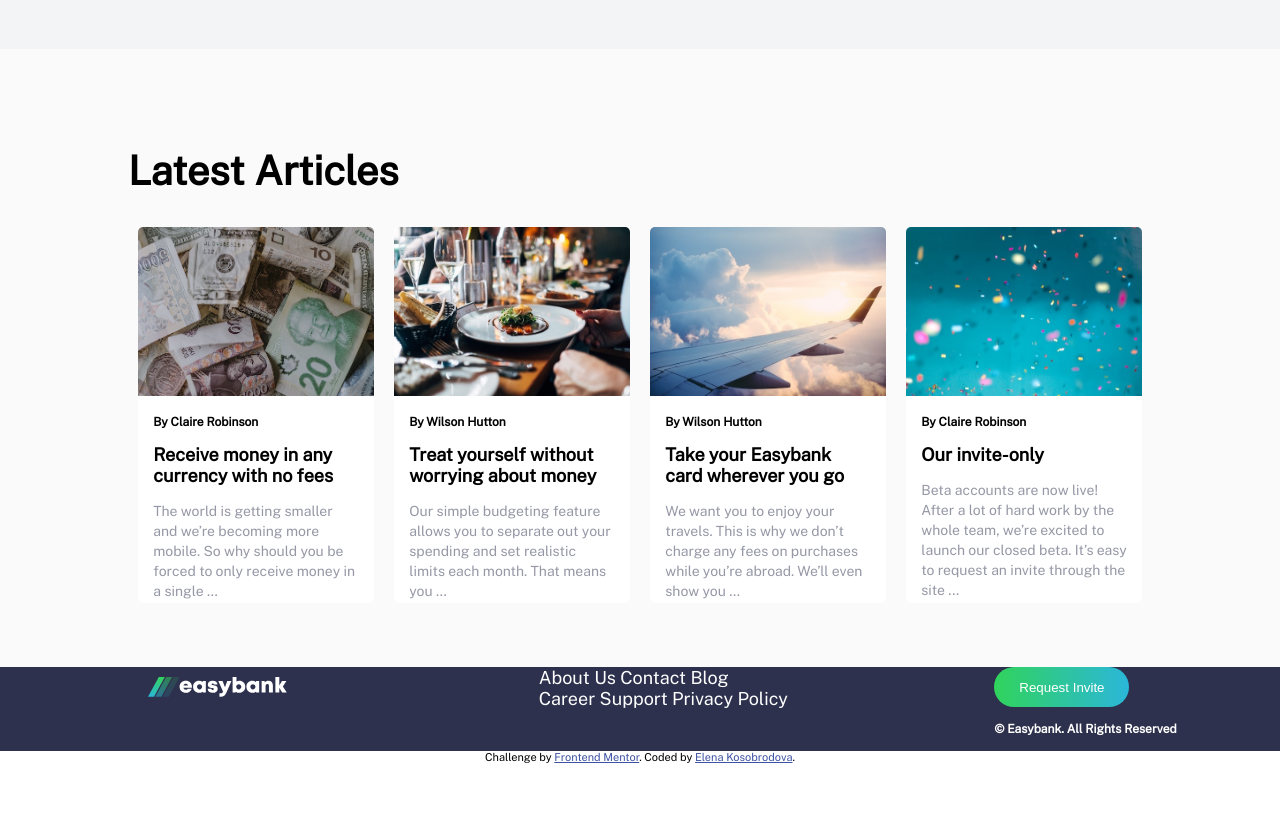
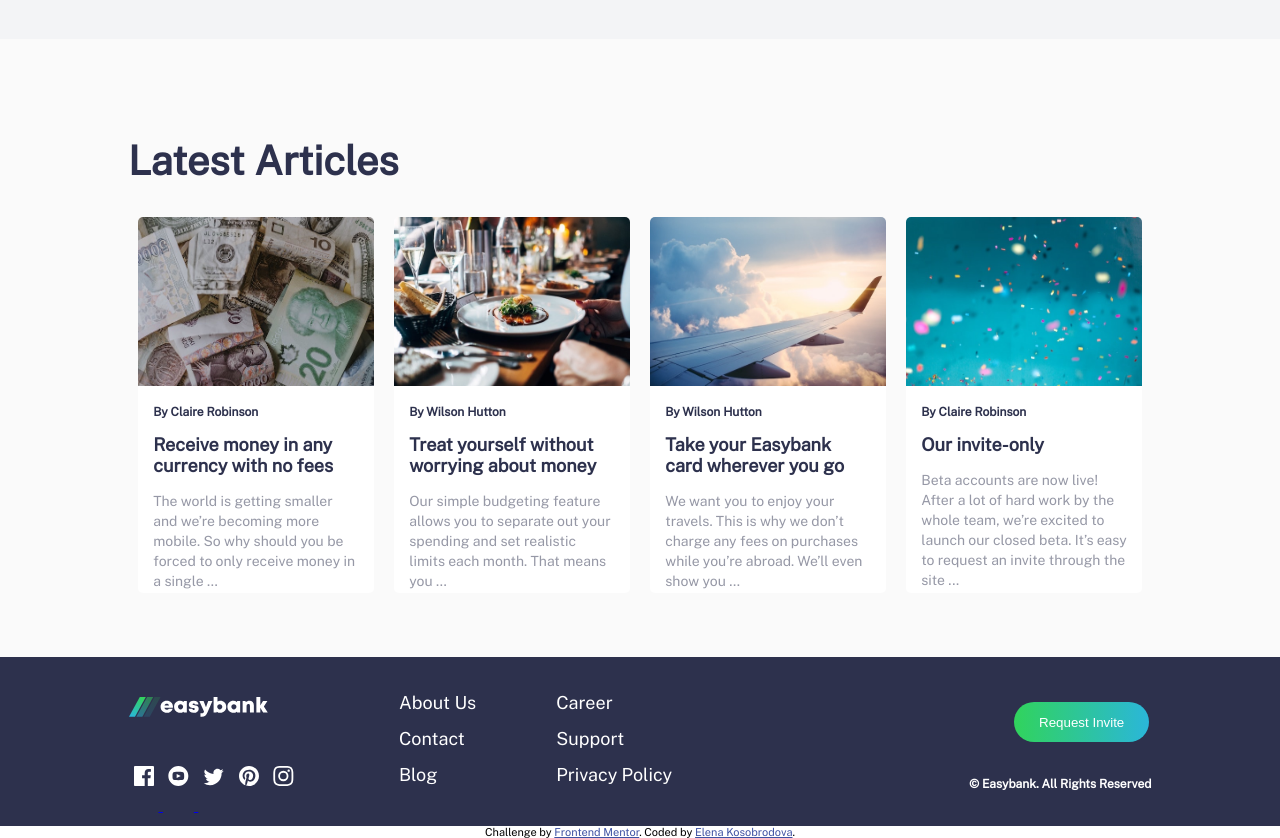
Before and after one commit to ElenaKosobrodova/frontend-mentor-challenges, a plain HTML site: page easybank-landing-page-master/index.html in a window 1280 px wide. Shown: the part 1280-2118 px from the top of the page. Before the commit the page ends 2043 px from the top, so only its background shows below. Drawn offline with nearby package versions, Linux system fonts and the light colour scheme.

Commit message:
desktop version

```diff
--- a/easybank-landing-page-master/index.html
+++ b/easybank-landing-page-master/index.html
@@ -31,7 +31,7 @@
     <section id="section1">
       <div id="section1-div">
         <div id="next-generation">
-          <h1 id="main-title">
+          <h1 id="main-title" class="title-color">
             Next generation digital banking
           </h1>
           <p>
@@ -57,7 +57,7 @@
     </section>
     <section id="section2">
       <div id="choose-easybank">
-        <h2 class="secondary-title">
+        <h2 class="secondary-title title-color">
           Why choose Easybank?
         </h2>
         <p class="p-section2">
@@ -72,7 +72,7 @@
             class="green-icon"
             src="images/icon-online.svg"
           />
-          <h3>
+          <h3 class="title-color">
             Online Banking
           </h3>
           <p class="p-section2">
@@ -86,7 +86,7 @@
             class="green-icon"
             src="/images/icon-budgeting.svg"
           />
-          <h3>
+          <h3 class="title-color">
             Simple Budgeting
           </h3>
           <p class="p-section2">
@@ -100,7 +100,7 @@
             class="green-icon"
             src="images/icon-onboarding.svg"
           />
-          <h3>
+          <h3 class="title-color">
             Fast Onboarding
           </h3>
           <p class="p-section2">
@@ -114,7 +114,7 @@
             class="green-icon"
             src="images/icon-api.svg"
           />
-          <h3>
+          <h3 class="title-color">
             Open API
           </h3>
           <p class="p-section2">
@@ -125,17 +125,17 @@
       </div>
     </section>
     <section id="section3">
-      <h2 class="secondary-title">
+      <h2 class="secondary-title title-color">
         Latest Articles
       </h2>
       <div class="flex-container">
         <card class="card">
           <img alt="money" class="photo" src="images/image-currency.jpg" />
           <div class="card-text">
-            <h6>
+            <h6 class="title-color">
               By Claire Robinson
             </h6>
-            <h3 class="subtitle">
+            <h3 class="subtitle title-color">
               Receive money in any currency with no fees
             </h3>
             <p class="p-section3">
@@ -151,10 +151,10 @@
             src="images/image-restaurant.jpg"
           />
           <div class="card-text">
-            <h6>
+            <h6 class="title-color">
               By Wilson Hutton
             </h6>
-            <h3 class="subtitle">
+            <h3 class="subtitle title-color">
               Treat yourself without worrying about money
             </h3>
             <p class="p-section3">
@@ -166,10 +166,10 @@
         <card class="card">
           <img alt="airplane" class="photo" src="images/image-plane.jpg" />
           <div class="card-text">
-            <h6>
+            <h6 class="title-color">
               By Wilson Hutton
             </h6>
-            <h3 class="subtitle">
+            <h3 class="subtitle title-color">
               Take your Easybank card wherever you go
             </h3>
             <p class="p-section3">
@@ -181,10 +181,10 @@
         <card class="card">
           <img alt="confetti" class="photo" src="images/image-confetti.jpg" />
           <div class="card-text">
-            <h6>
+            <h6 class="title-color">
               By Claire Robinson
             </h6>
-            <h3 class="subtitle">
+            <h3 class="subtitle title-color">
               Our invite-only
             </h3>
             <p class="p-section3">
@@ -198,24 +198,75 @@
     </section>
     <footer>
       <div class="flex-container">
-        <div>
-          <img alt="easybank's logo" id="logo" src="/images/logo-white.svg" />
-        </div>
-        <div>
+        <div class="flex-container">
+          <div id="media-div">
+            <div>
+              <img
+                alt="easybank's logo"
+                id="logo-footer"
+                src="/images/logo-white.svg"
+              />
+            </div>
+            <span class="icons">
+              <a href="#"
+                ><img
+                  class="media-btn"
+                  alt="Facebook button"
+                  src="images/icon-facebook.svg"
+                  onmouseover="this.src='images/icon-facebook-active.svg';"
+                  onmouseout="this.src='images/icon-facebook.svg';"
+                />
+              </a>
+              <a href="#"
+                ><img
+                  class="media-btn"
+                  alt="Youtube button"
+                  src="images/icon-youtube.svg"
+                  onmouseover="this.src='images/icon-youtube-active.svg';"
+                  onmouseout="this.src='images/icon-youtube.svg';"
+                />
+              </a>
+              <a href="#">
+                <img
+                  class="media-btn"
+                  alt="Twitter button"
+                  src="images/icon-twitter.svg"
+                  onmouseover="this.src='images/icon-twitter-active.svg';"
+                  onmouseout="this.src='images/icon-twitter.svg';"
+              /></a>
+              <a href="#">
+                <img
+                  class="media-btn"
+                  alt="Pinterest button"
+                  src="images/icon-pinterest.svg"
+                  onmouseover="this.src='images/icon-pinterest-active.svg';"
+                  onmouseout="this.src='images/icon-pinterest.svg';"
+              /></a>
+              <a href="#"
+                ><img
+                  class="media-btn"
+                  alt="Instagram button"
+                  src="images/icon-instagram.svg"
+                  onmouseover="this.src='images/icon-instagram-active.svg';"
+                  onmouseout="this.src='images/icon-instagram.svg';"
+                />
+              </a>
+            </span>
+          </div>
           <div>
-            <a>About Us</a>
-            <a>Contact</a>
-            <a>Blog</a>
+            <a class="footer-link" href="#">About Us</a>
+            <a class="footer-link" href="#">Contact</a>
+            <a class="footer-link" href="#">Blog</a>
           </div>
-          <div class="footer-links">
-            <a>Career</a>
-            <a>Support</a>
-            <a>Privacy Policy</a>
+          <div>
+            <a class="footer-link" href="#">Career</a>
+            <a class="footer-link" href="#">Support</a>
+            <a class="footer-link" href="#">Privacy Policy</a>
           </div>
         </div>
-        <div>
-          <button class="btn">Request Invite</button>
-          <h6>
+        <div id="footer-btn-div">
+          <button class="btn" id="footer-btn">Request Invite</button>
+          <h6 id="co-easybank">
             © Easybank. All Rights Reserved
           </h6>
         </div>
--- a/easybank-landing-page-master/main.css
+++ b/easybank-landing-page-master/main.css
@@ -11,10 +11,26 @@ nav {
   position: relative;
 }
 
+.nav-link-div {
+  padding-top: 10px;
+}
+
 .nav-link {
   color: hsl(233, 8%, 62%);
   text-decoration: none;
   margin: 10px;
+}
+
+.nav-link:hover {
+  color: hsl(233, 26%, 24%);
+  border-bottom: 6px solid transparent;
+  border-image: linear-gradient(
+    to right,
+    hsl(136, 65%, 51%),
+    hsl(192, 70%, 51%)
+  );
+  padding-bottom: 15px;
+  border-image-slice: 1;
 }
 
 .flex-container {
@@ -23,7 +39,7 @@ nav {
 }
 
 .nav-bar {
-  padding: 15px 5px;
+  padding: 10px 5px;
 }
 
 #logo {
@@ -41,6 +57,14 @@ nav {
   width: 135px;
   height: 40px;
   border: none;
+}
+
+.btn:hover {
+  background-image: linear-gradient(
+    to right,
+    hsl(136, 65%, 65%),
+    hsl(192, 78%, 64%)
+  );
 }
 
 #btn2 {
@@ -79,6 +103,10 @@ section {
 #spots {
   width: 55%;
   top: -120px;
+}
+
+.title-color {
+  color: hsl(233, 26%, 24%);
 }
 
 #main-title {
@@ -140,6 +168,40 @@ h6,
 footer {
   background-color: hsl(233, 26%, 24%);
   color: white;
+  padding-top: 20px;
+}
+
+#logo-footer {
+  margin: 20px 0;
+}
+
+.footer-link {
+  color: white;
+  text-decoration: none;
+  display: block;
+  margin: 15px 40px;
+}
+
+.footer-link:hover {
+  color: hsl(136, 65%, 51%);
+}
+
+#media-div {
+  display: block;
+  margin-right: 60px;
+}
+
+.media-btn {
+  margin: 25px 5px;
+}
+
+#footer-btn-div {
+  margin: 20px 0;
+  display: block;
+}
+
+#footer-btn {
+  margin: 5px 0 20px 45px;
 }
 
 .attribution {
```
Also changed, not shown: easybank-landing-page-master/images/icon-facebook-active.svg (added), easybank-landing-page-master/images/icon-instagram-active.svg (added), easybank-landing-page-master/images/icon-pinterest-active.svg (added), easybank-landing-page-master/images/icon-twitter-active.svg (added), easybank-landing-page-master/images/icon-youtube-active.svg (added).
